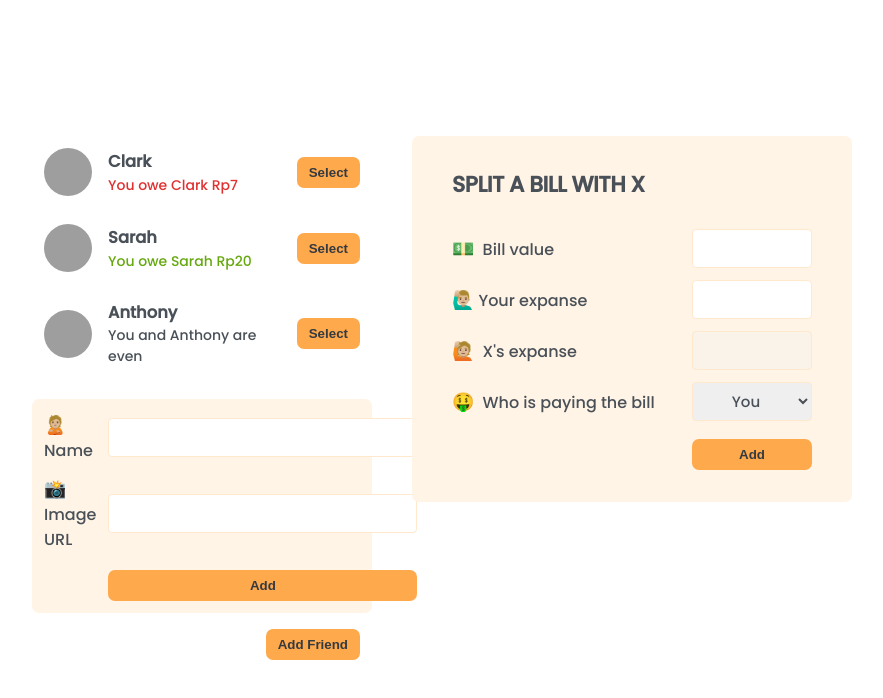
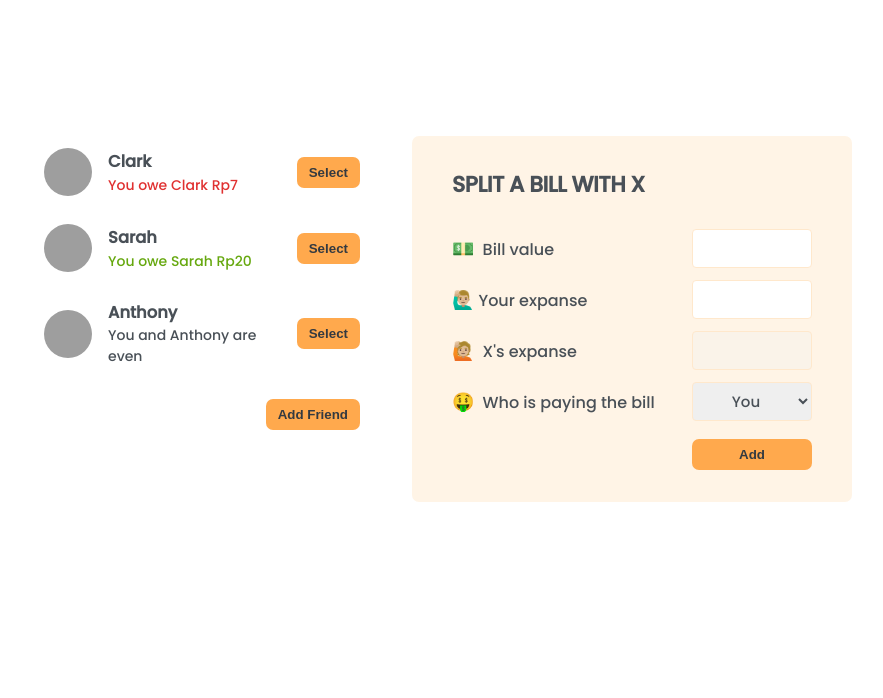
Before and after one commit to lunadiotic/split-bill-src, a React (Create React App) app: page / in a window 1280 px wide. Shown: the top 698 px of the page, without its empty margins (198-1081 px from the left). Built offline with nearby package versions, Linux system fonts and the light colour scheme; grey boxes are pictures that could not be loaded.

Commit message:
sembunyikan dan tampilkan form tambah teman

```diff
--- a/src/App.js
+++ b/src/App.js
@@ -1,3 +1,5 @@
+import { useState } from "react";
+
 const initialFriends = [
   {
     id: 118836,
@@ -19,13 +21,25 @@
   },
 ];
 
+
+
+function Button({ children, onClick }) {
+  return <button className="button" onClick={onClick}>{children}</button>
+}
+
 export default function App() {
+  const [showAddFriend, setShowAddFriend] = useState(false);
+
+  function handleShowAddFriend() {
+    setShowAddFriend((showAddFriend) => !showAddFriend);
+  }
+
   return (
     <div className="app">
       <div className="sidebar">
         <FriendList />
-        <FormAddFriend />
-        <Button>Add Friend</Button>
+        {showAddFriend && (<FormAddFriend />)}
+        <Button onClick={handleShowAddFriend}>{showAddFriend ? 'Close' : 'Add Friend'}</Button>
       </div>
       <FormSplitBill />
     </div>
@@ -103,7 +117,3 @@
     </form>
   )
 }
-
-function Button({ children }) {
-  return <button className="button">{children}</button>
-}
```
